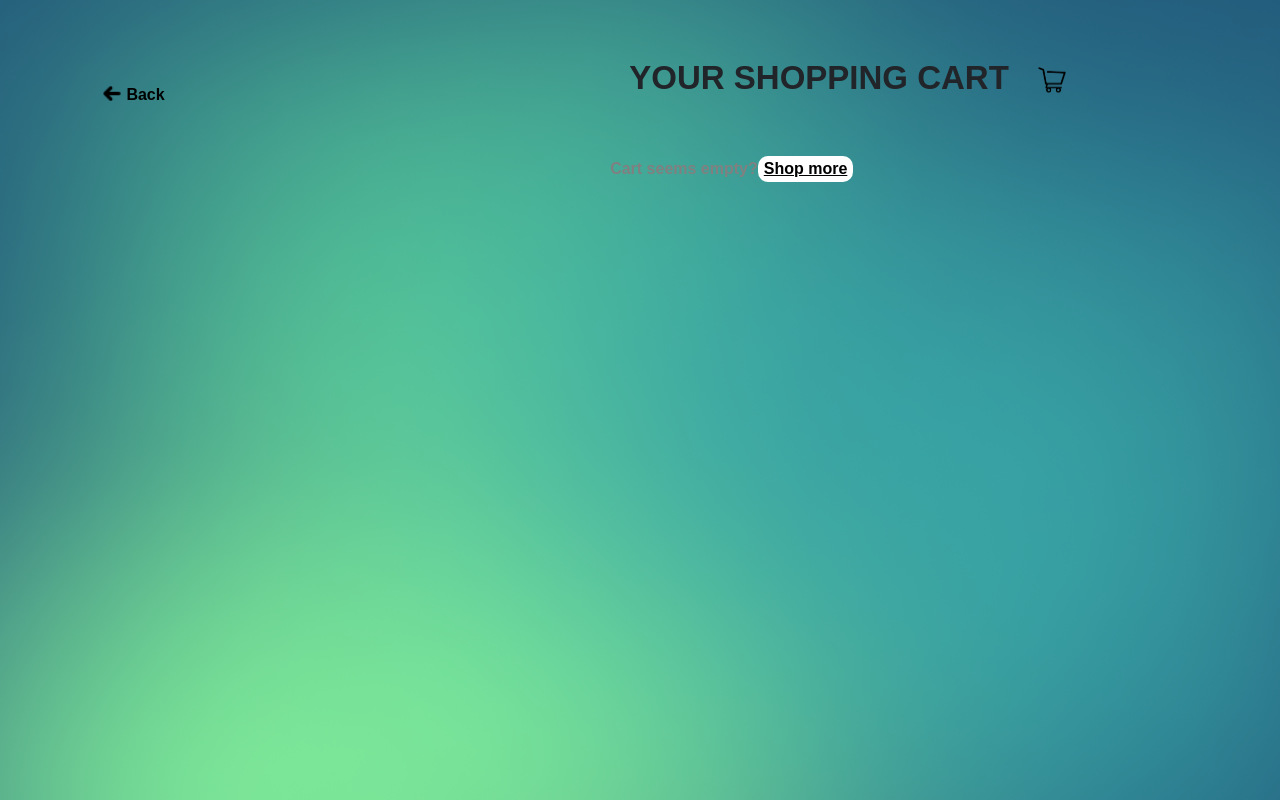
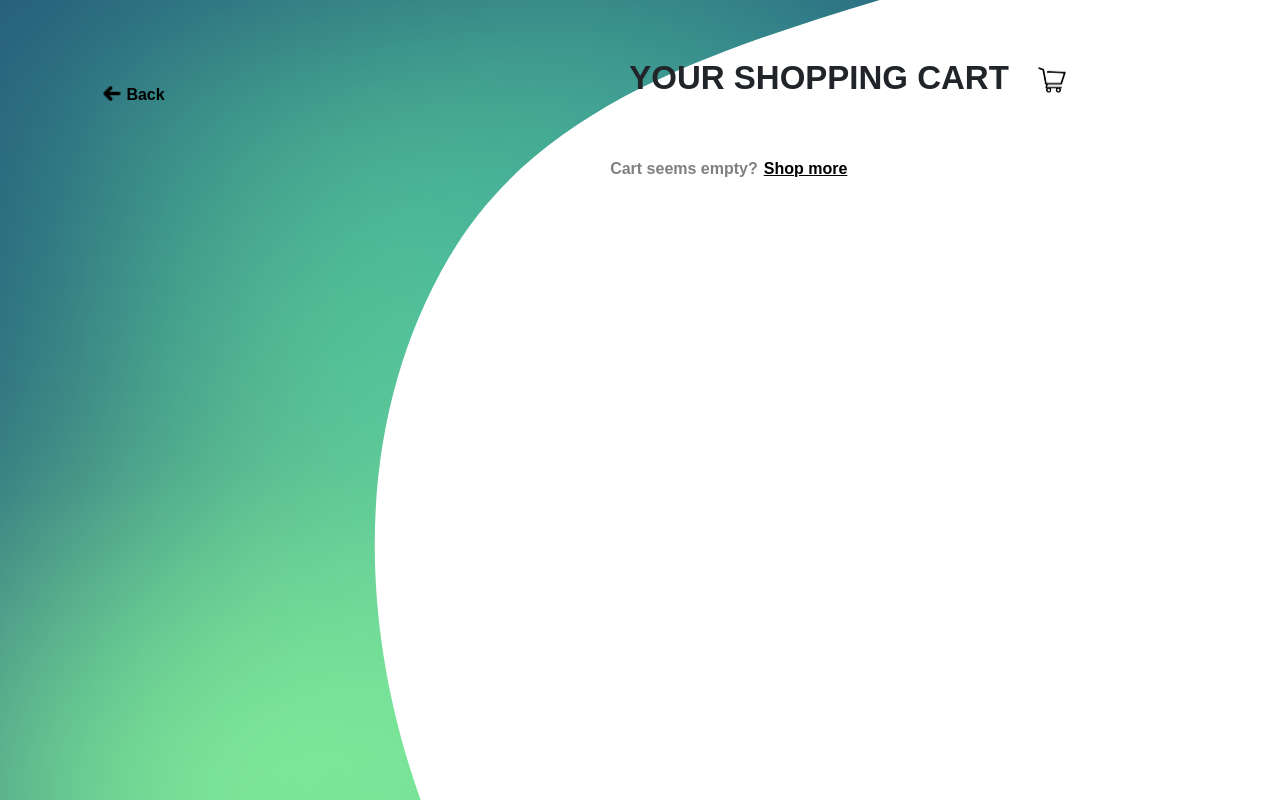
Before and after one commit to advanced-computer-lab-2023/Agile-Star-Squad-Pharmacy, a React (Create React App) app in the folder frontend/: page /patient/pages/Cart in a window 1280 px wide. Built offline with nearby package versions, Linux system fonts and the light colour scheme.

Commit message:
fix: cart svg white background

```diff
--- a/frontend/src/patient/pages/cart/CartPage.js
+++ b/frontend/src/patient/pages/cart/CartPage.js
@@ -27,17 +27,20 @@ const CartPage = (props) => {
   return (
     <div className={classes.cartpage}>
       <div className='col-5'>
-        <div  className={classes.backarrow}>
+        <div className={classes.backarrow}>
           <img src={arrow}
             style={{ width: '20px', height: 'auto' }}
           />
           <button className={classes.back} /* onClick={() => Handle order click }*/> Back</button>
         </div>
       </div>
-      <div className='col-5'>
+      <div className='col-5 position-relative'>
+        <svg className={classes.backgroundsvg} xmlns="http://www.w3.org/2000/svg"fill="none">
+          <path fill-rule="evenodd" clip-rule="evenodd" d="M547.307 26.9986C368.24 89.514 156.939 120.347 62.9562 280.934C-34.6226 447.664 -8.05373 659.342 79.784 825.846C158.797 975.621 334.11 1032.03 494.246 1098.48C649.537 1162.91 805.342 1230.36 973.602 1196.71C1172.6 1156.91 1410.6 1086.96 1479.12 901.499C1546.49 719.157 1344.65 567.738 1271.02 391.707C1203.62 230.596 1231.4 8.85592 1072.15 -71.3951C910.76 -152.727 722.227 -34.0694 547.307 26.9986Z" fill="white" />
+        </svg>
         <div className={`d-flex flex-row ${classes.rightSection} justify-space-between`}>
-          <div>YOUR SHOPPING CART</div>
-          <div style={{ width: "30px" }}>
+          <div style={{zIndex:1}}>YOUR SHOPPING CART</div>
+          <div style={{ width: "30px",zIndex:1}}>
             <img
               src={icon}
               style={{ width: '30px', height: 'auto' }}
--- a/frontend/src/patient/pages/cart/CartPage.module.css
+++ b/frontend/src/patient/pages/cart/CartPage.module.css
@@ -7,11 +7,16 @@
     background-repeat: no-repeat;
     width: 100vw;
     height: 100vh;
+    overflow: hidden;
   }
   .backgroundsvg{
     position:absolute;
-    left:20%;
-    overflow-x: hidden;
+    height: 100vh;
+    overflow: visible;
+    left: -20%;
+    width: 100%;
+    transform: scale(1.2,1.2);
+    z-index: 0;
   }
   .cartItem{
     height: 430px;
@@ -111,6 +116,7 @@
     font-family: 'Poppins', sans-serif;
     font-weight: bold;
     font-size: 33px;
+    z-index: 2;
   }
 
  .total {
--- a/frontend/src/patient/pages/cart/MedSummaryItem.js
+++ b/frontend/src/patient/pages/cart/MedSummaryItem.js
@@ -6,7 +6,7 @@ const MedSummaryItem = (props) => {
     const cartCtx = useContext(CartContext);
 
     const increment = () => {
-        cartCtx.addItem({id: props.id, image:props.image, title: props.title, desc: props.desc, price: props.price, quantity: 1});
+        cartCtx.addItem({ id: props.id, image: props.image, title: props.title, desc: props.desc, price: props.price, quantity: 1 });
     };
 
     const decrement = () => {
```
Lines whose indentation alone changed are shown as unchanged.
